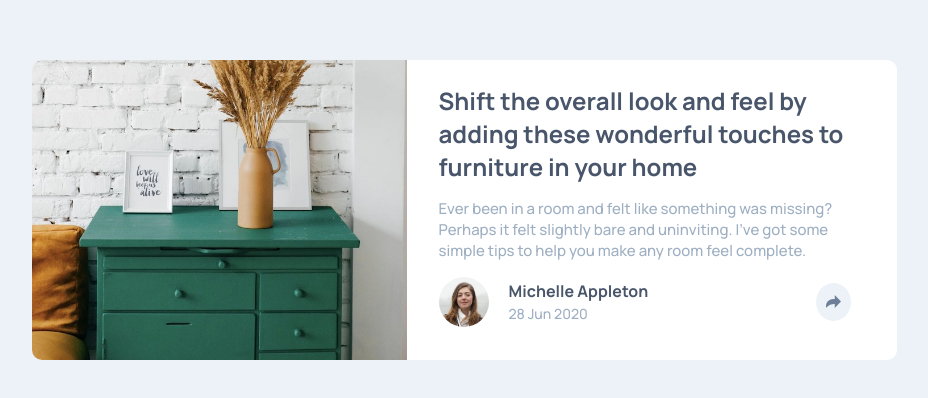
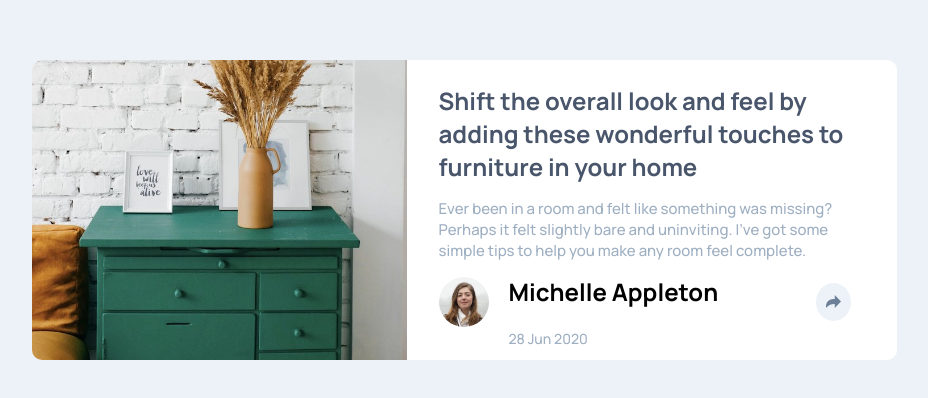
Before and after one commit to uspaz/article-preview-component, a website: page index.html in a window 1280 px wide. Shown: the part 190-588 px from the top of the page, without its empty margins (176-1104 px from the left). Drawn offline with Linux system fonts and the light colour scheme.

Commit message:
Correcciones

```diff
--- a/index.html
+++ b/index.html
@@ -28,9 +28,9 @@
         </p>
         <div class="content__share">
           <div class="share--person">
-            <img src="images/avatar-michelle.jpg" width="50px" alt="avatar-michelle">
+            <img src="images/avatar-michelle.jpg"  alt="avatar-michelle">
             <div class="data">
-              <h3>Michelle Appleton</h3>
+              <h2>Michelle Appleton</h2>
               <span>28 Jun 2020</span>
             </div>
           </div>
--- a/scss/main.scss
+++ b/scss/main.scss
@@ -78,6 +78,7 @@ $light-grayish-blue: hsl(210, 46%, 95%);
           @include alignament(space-around, center, 1.25rem);
 
           img {
+            height: 3.125rem;
             border-radius: 50%;
           }
 
```
Also changed, not shown: css/style.css.
